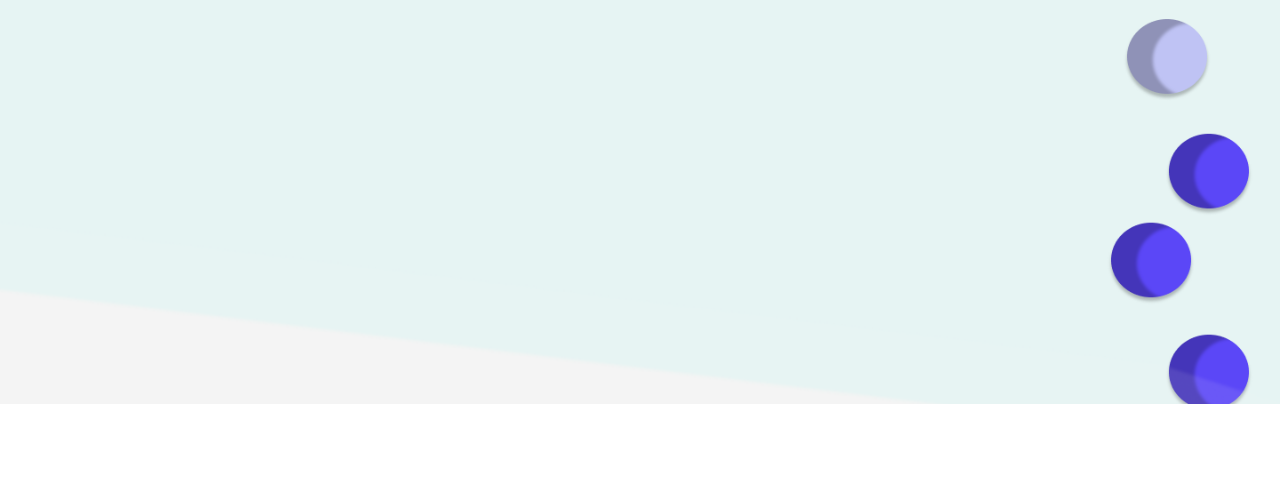
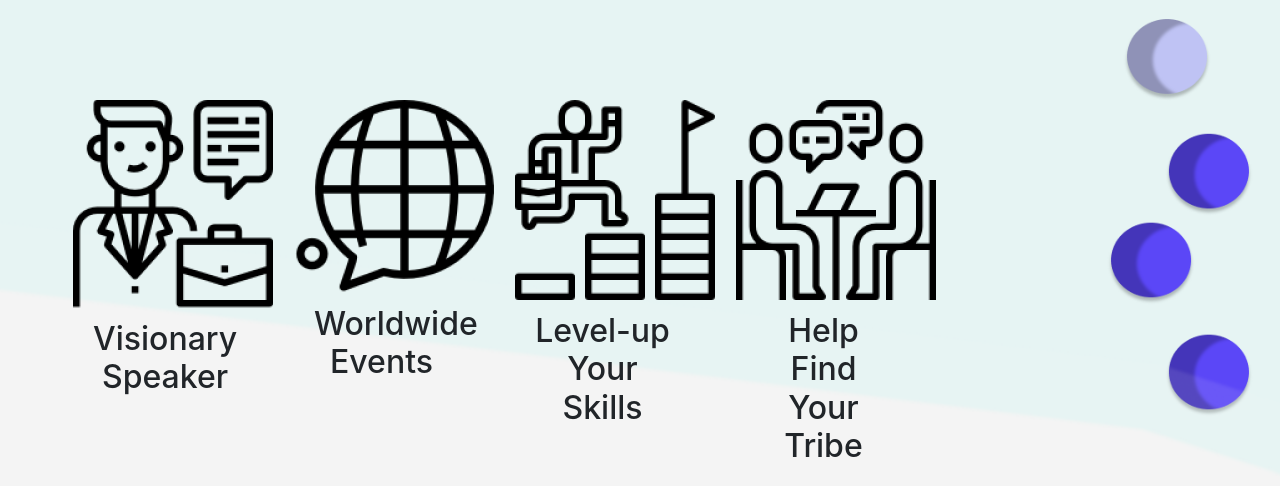
Before and after one commit to MichaelAchugwo/conferencewebsite, a plain HTML site: page about.html in a window 1280 px wide. Shown: the part 396-882 px from the top of the page. Before the commit the page ends 800 px from the top, so only its background shows below. Drawn offline with nearby package versions, Linux system fonts and the light colour scheme.

Commit message:
edited about page

```diff
--- a/about.html
+++ b/about.html
@@ -22,7 +22,40 @@
        </div>
     </header>
     <h1 class="dreams-txt col-9 mx-auto">All our dreams can come true, <span style="color:#2300F9">if we have the courage to pursue them</span></h1>
-
+    <div class="row m-0 text-center w-100 place-items-center ill-container">
+        <div class="col-2 mx-2 card illustration">
+            <div class="card-img text-center">
+                <img src="images/vision-speaker-illustration.png" alt="Vision Speaker Illustration">
+            </div>
+            <div class="card-footer illustration-footer mx-auto">
+                <h2 class="illustration-text">Visionary<br>Speaker</h2>
+            </div>
+        </div>
+        <div class="col-2 mx-2">
+            <div class="card-img text-center">
+                <img src="images/worldwide-events-illustration.png" alt="Worldwide Events Illustration">
+            </div>
+            <div class="card-footer illustration-footer mx-auto">
+                <h2 class="illustration-text">Worldwide<br>Events</h2>
+            </div>
+        </div>
+        <div class="col-2 mx-2">
+            <div class="card-img text-center">
+                <img src="images/levelup-skills-illustration.png" alt="Level-up Your Skills Illustration">
+            </div>
+            <div class="card-footer illustration-footer mx-auto">
+                <h2 class="illustration-text">Level-up Your<br>Skills</h2>
+            </div>
+        </div>
+        <div class="col-2 mx-2">
+            <div class="card-img text-center">
+                <img src="images/help-find-illustration.png" alt="Help find your Tribe Illustration">
+            </div>
+            <div class="card-footer illustration-footer mx-auto">
+                <h2 class="illustration-text">Help Find Your<br>Tribe</h2>
+            </div>
+        </div>
+    </div>
 
     <script src="js/main.js"></script>
     <script src="https://stackpath.bootstrapcdn.com/bootstrap/4.5.2/js/bootstrap.min.js"></script>
--- a/css/main.css
+++ b/css/main.css
@@ -129,3 +129,19 @@ h1.dreams-txt {
     padding-left: 80px;
     text-align: center;
 }
+div.ill-container {
+    padding-top: 100px;
+    padding-left: 50px;
+}
+div.illustration {
+    border: 0;
+    background-color: transparent;
+}
+div.illustration-footer {
+    border: 0;
+    background-color: transparent;
+}
+h3.illustration-text {
+    font-family: 'Poppins', serif;
+    font-weight: 800;
+}
```
Also changed, not shown: images/help-find-illustration.png (added), images/levelup-skills-illustration.png (added), images/vision-speaker-illustration.png (added), images/worldwide-events-illustration.png (added).
